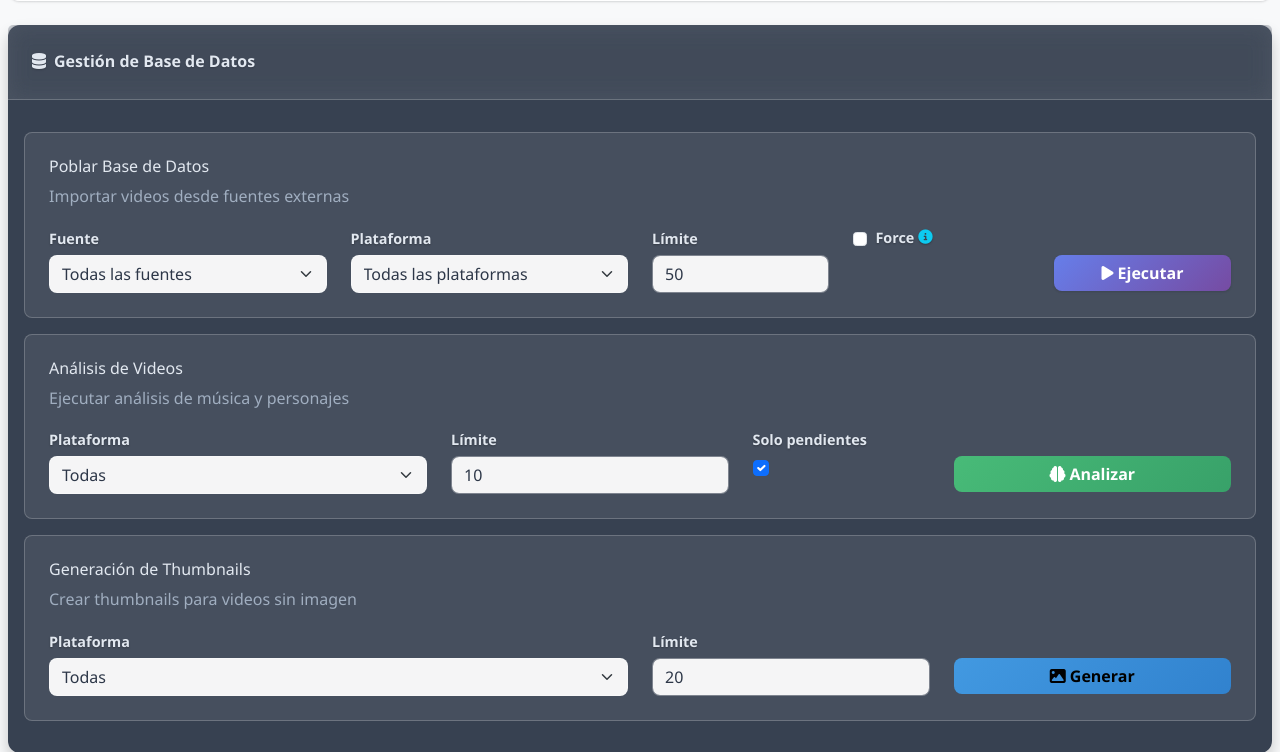
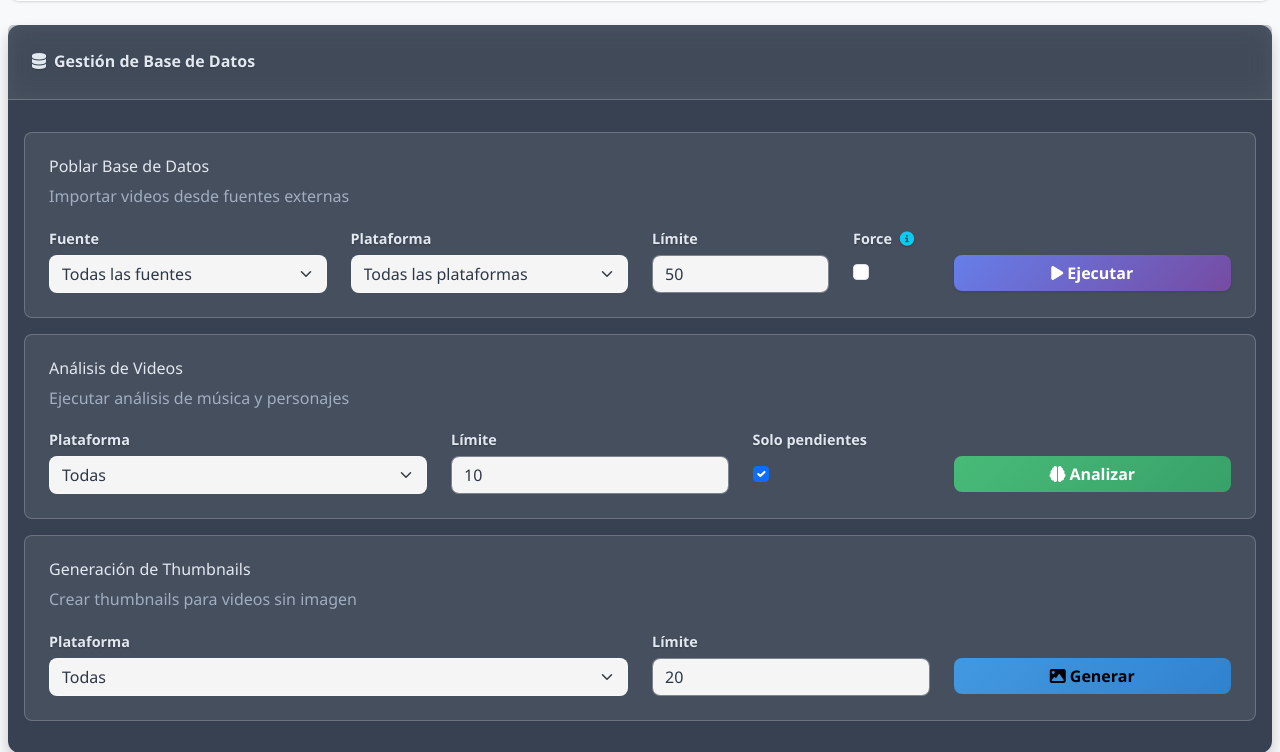
Before and after one commit to Zidane0MA/Tag-Flow, a Flask app: page /admin in a window 1280 px wide. Shown: the part 530-1282 px from the top of the page. Run offline with Flask 3, Linux system fonts and the light colour scheme; data that the repository does not hold is empty.

Commit message:
fix css admin

```diff
--- a/templates/admin.html
+++ b/templates/admin.html
@@ -120,14 +120,15 @@
                                 <label class="form-label">Límite</label>
                                 <input type="number" class="form-control" id="populate-limit" value="50" min="1" max="1000">
                             </div>
-                            <div class="col-md-2">
-                                <label class="form-label d-flex align-items-center">
-                                    <input type="checkbox" class="form-check-input me-2" id="populate-force">
-                                    Force
+                            <div class="col-md-1">
+                                <label class="form-label">Force
                                     <i class="fas fa-info-circle ms-1 text-info" title="Forzar reimportación de videos existentes" style="cursor: help;"></i>
                                 </label>
+                                <div class="form-check d-flex align-items-center" style="min-height: 31px;">
+                                    <input type="checkbox" class="form-check-input" id="populate-force">
+                                </div>
                             </div>
-                            <div class="col-md-2">
+                            <div class="col-md-3">
                                 <label class="form-label">&nbsp;</label>
                                 <button class="btn btn-primary d-block w-100" onclick="executePopulateDB()">
                                     <i class="fas fa-play me-1"></i>Ejecutar
@@ -139,14 +140,14 @@
                         <div class="row mt-3" id="custom-platform-container" style="display: none;">
                             <div class="col-md-6">
                                 <label class="form-label">Nombre de plataforma personalizada</label>
-                                <input type="text" class="form-control" id="custom-platform-name" placeholder="Ej: iwara, newgrounds, etc.">
+                                <input type="text" class="form-control" id="custom-platform-name" placeholder="Ej: X, newgrounds, etc.">
                                 <small class="form-text text-muted">Ingresa el nombre exacto de la carpeta en D:\4K All\</small>
                             </div>
                         </div>
 
                         <!-- Input para archivo específico -->
                         <div class="row mt-3" id="file-source-container" style="display: none;">
-                            <div class="col-md-9">
+                            <div class="col-md-3">
                                 <label class="form-label">Ruta del archivo de video</label>
                                 <input type="text" class="form-control" id="file-source-path" placeholder="Ej: D:\Videos\mi_video.mp4">
                                 <small class="form-text text-muted">Ingresa la ruta completa del archivo de video a importar</small>
@@ -182,11 +183,11 @@
                             </div>
                             <div class="col-md-3">
                                 <label class="form-label">Límite</label>
-                                <input type="number" class="form-control" id="analyze-limit" value="10" min="1" max="100">
+                                <input type="number" class="form-control" id="analyze-limit" value="10" min="1" max="1000">
                             </div>
                             <div class="col-md-2">
                                 <label class="form-label">Solo pendientes</label>
-                                <div class="form-check">
+                                <div class="form-check d-flex align-items-center" style="min-height: 31px;">
                                     <input class="form-check-input" type="checkbox" id="analyze-pending-only" checked>
                                 </div>
                             </div>
```
